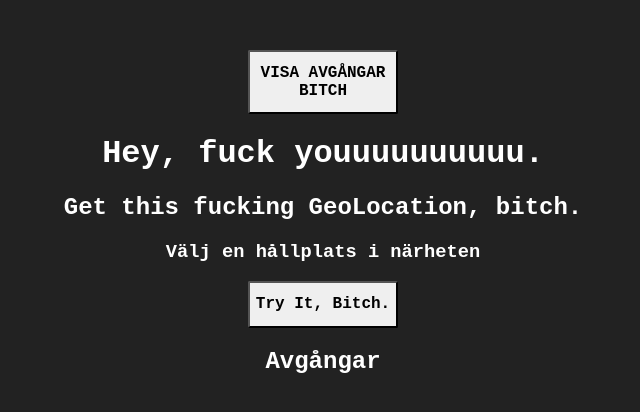
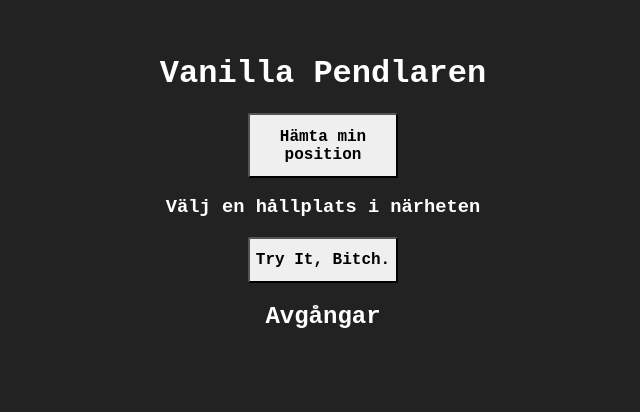
Before and after one commit to lova1994/vanilla-pendlaren, a plain HTML site: page index.html in a window 1280 px wide. Shown: the whole page, without its empty margins (317-957 px from the left). Drawn offline with Linux system fonts and the light colour scheme.

Commit message:
cleaned up the code a bit

```diff
--- a/index.html
+++ b/index.html
@@ -7,13 +7,8 @@
     <link rel="stylesheet" type="text/css" href="css/styles.css">
 </head>
 <body>
-    <p id="lol"></p>
-
-    <button id="testBtn"> VISA AVGÅNGAR BITCH</button>
-    <!-- <button id="pickStation"  > Add  </button>   -->
-
-    <h1>Hey, fuck youuuuuuuuuu. </h1>
-    <h2> Get this fucking GeoLocation, bitch.</h2>
+    <h1>Vanilla Pendlaren </h1>
+    <button id="testBtn"> Hämta min position</button>
     <h3>Välj en hållplats i närheten </h3>
     <div id="stops"></div>
 
--- a/js/main.js
+++ b/js/main.js
@@ -1,9 +1,6 @@
-// const testBtn = document.getElementById("testBtn");
-// testBtn.addEventListener('click', departures);
+const testBtn = document.getElementById("testBtn");
+testBtn.addEventListener('click', getLocation);
 
-// function testMe() {
-//     console.log("Event listener works")
-// }
 
 function getLocation() {
     console.log("Hämtar din position...")
@@ -18,7 +15,6 @@ function getLocation() {
   console.log("ERRRROOOORRRRRR!!!")
   }
 }
-
 
 async function nearStops(currentLocation) {
 
@@ -42,7 +38,6 @@ async function nearStops(currentLocation) {
             let stop = stops.StopLocation[i].name;
             document.getElementById("stops").innerHTML += `<p id="myStop" class="stops">  ${stop} </p>
             <button id="pickStation" stop-id="${id}" > Visa avgångar  </button>`;
-
         }
 
 
@@ -103,5 +98,3 @@ async function departures(id) {
         console.log(err)
     }
 }
-
-getLocation()
```
